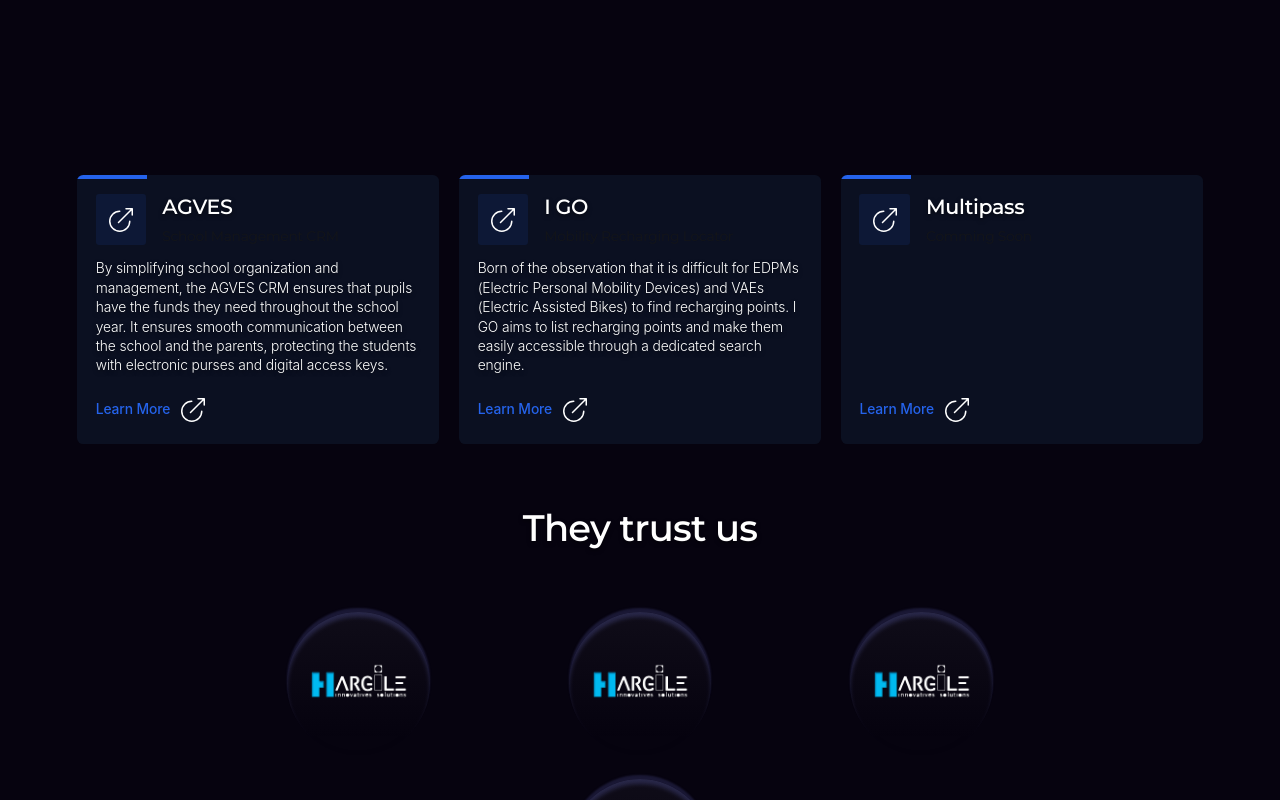
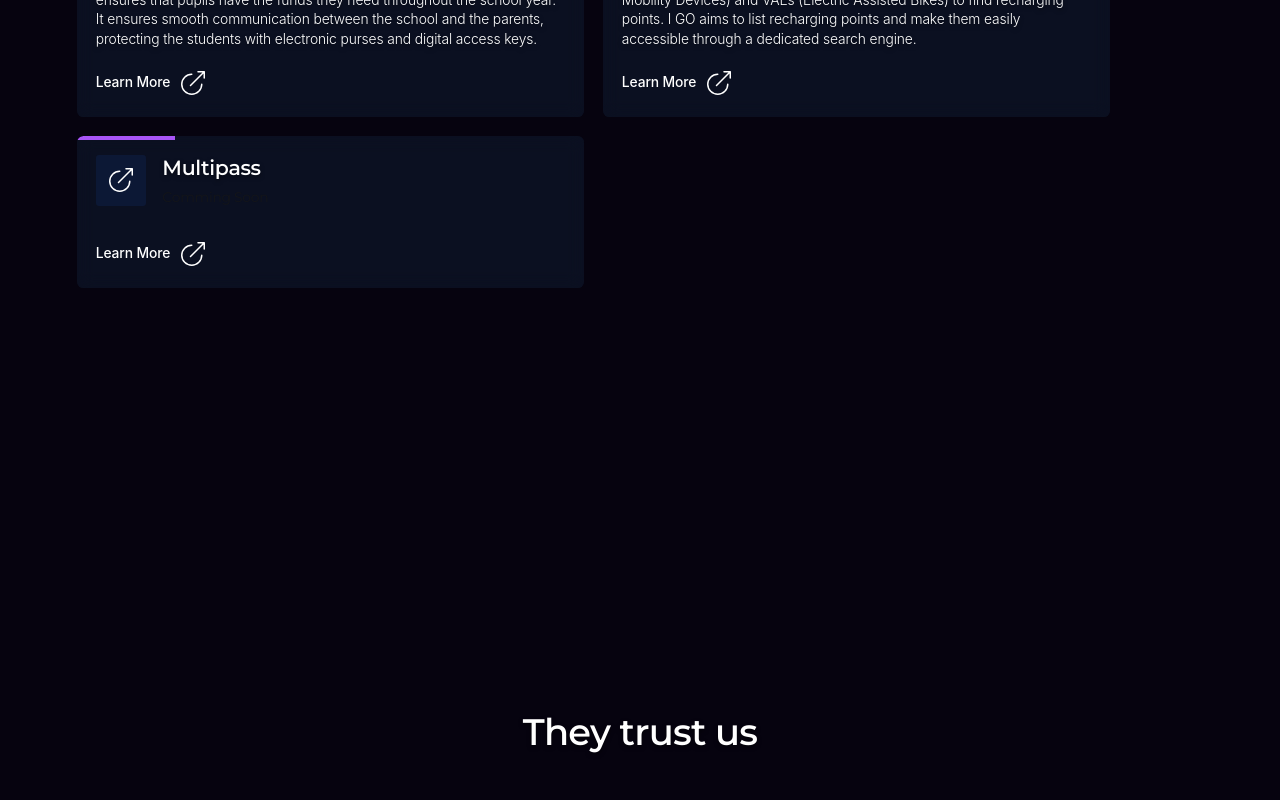
Before and after one commit to DoDesCadeaux/hargile_website, a Next.js app: page /en in a window 1280 px wide. Shown: the part 1080-1880 px from the top of the page. Built offline with nearby package versions, Linux system fonts and the light colour scheme; a web font is replaced by a local one.

Commit message:
added EarthVideoLayer.jsx

```diff
--- a/src/components/pages/homepage/latest-insights/insight-card.styled.js
+++ b/src/components/pages/homepage/latest-insights/insight-card.styled.js
@@ -54,7 +54,7 @@ export const Category = styled.span.attrs({
 })`
     text-transform: uppercase;
     font-weight: 600;
-    color: var(--color-primary);
+    color: var(--color-text-light);
     margin-bottom: 0.75rem;
     letter-spacing: 0.05em;
 `;
--- a/src/components/pages/homepage/latest-insights/latest-insights.styled.js
+++ b/src/components/pages/homepage/latest-insights/latest-insights.styled.js
@@ -86,17 +86,33 @@ export const InsightsGrid = styled.div`
 export const ViewAllLink = styled(Link)`
     margin-top: calc(2vw + 12vh);
     align-self: flex-start;
-    color: var(--color-primary);
-    text-decoration: none;
-    font-weight: 500;
-    display: inline-flex;
     align-items: center;
     gap: 0.5rem;
     transition: all 0.3s ease;
     z-index: 3;
-    position: relative;
+    width: max-content;
+    display: flex;
+    color: var(--color-text-light);
+    font-weight: 500;
+    text-decoration: none;
+    position: relative; /* Allow for absolute positioning of pseudo-elements */
+
+    &:after {
+        content: '';
+        position: absolute;
+        bottom: -4px;
+        left: 0;
+        width: 0;
+        height: 1px;
+        background-color: var(--color-text-light);
+        transition: width 0.3s ease;
+    }
 
     &:hover {
         transform: translateX(5px);
+
+        &:after {
+            width: 100%;
+        }
     }
 `;
--- a/src/components/pages/homepage/our-solutions/our-solutions.styled.js
+++ b/src/components/pages/homepage/our-solutions/our-solutions.styled.js
@@ -4,7 +4,8 @@ import styled from "styled-components";
 export const SectionContainer = styled.section`
     position: relative;
     width: 100%;
-    min-height: 90vh;
+    padding-top: 8vh;
+    padding-bottom: 45vh;
 `;
 
 export const ContentWrapper = styled.div`
@@ -23,7 +24,7 @@ export const CardsContainer = styled.div`
     flex-direction: column;
     align-items: center;
     gap: 4vw;
-    margin-top: 15vh;
+    margin-top: 6vh;
 
     & > * {
         width: 100%;
@@ -32,41 +33,19 @@ export const CardsContainer = styled.div`
     @media (min-width: 670px) {
         flex-direction: row;
         flex-wrap: wrap;
+        align-items: stretch;
+
         & > * {
             width: 45%;
-            aspect-ratio: 1;
         }
     }
 
     @media (min-width: 900px) {
-        margin-top: 50vh;
         gap: 1.5vw;
-        flex-direction: row;
-        align-items: stretch;
 
         & > * {
-            flex: 1;
             min-width: auto;
-            max-width: none;
-            aspect-ratio: auto;
-        }
-    }
-
-    @media (min-width: 1900px) {
-        position: absolute;
-        top: 8vh;
-        right: 2vw;
-        margin-top: 5vh;
-        gap: 5vh;
-        flex-direction: column;
-
-        & > * {
-            width: auto;
             max-width: 650px;
         }
     }
-
-    @media (min-width: 2000px) {
-        right: 8vw;
-    }
 `;
--- a/src/components/pages/homepage/our-solutions/solution-card.styled.js
+++ b/src/components/pages/homepage/our-solutions/solution-card.styled.js
@@ -19,6 +19,7 @@ export const CardContent = styled.div`
     position: relative;
     padding: 1.5rem;
     display: grid;
+    backdrop-filter: blur(8px);
     grid-template-areas:
                         "icon title"
                         "icon subtitle"
@@ -37,7 +38,7 @@ export const CardContent = styled.div`
         left: 0;
         width: calc(12 * 1% * 1.618);
         height: 4px;
-        background-color: var(--color-primary);
+        background-color: var(--color-accent-mihai);
     }
 `;
 
@@ -85,7 +86,7 @@ export const LearnMoreLink = styled(Link)`
     grid-area: button;
     display: flex;
     align-items: center;
-    color: var(--color-primary);
+    color: var(--color-text-light);
     text-decoration: none;
     font-weight: 500;
     transition: color 0.2s ease;
--- a/src/components/pages/homepage/recent-works/recent-works.styled.js
+++ b/src/components/pages/homepage/recent-works/recent-works.styled.js
@@ -64,7 +64,7 @@ export const OurWorksLink = styled.div`
 
 export const SectionLink = styled(Link)`
     display: inline-block;
-    color: var(--color-primary);
+    color: var(--color-text-light);
     font-size: 1.125rem;
     font-weight: 500;
     text-decoration: none;
@@ -78,7 +78,7 @@ export const SectionLink = styled(Link)`
         left: 0;
         width: 0;
         height: 1px;
-        background-color: var(--color-primary);
+        background-color: var(--color-text-light);
         transition: width 0.3s ease;
     }
 
--- a/src/components/pages/homepage/trusted-brands/trusted-brands.styled.js
+++ b/src/components/pages/homepage/trusted-brands/trusted-brands.styled.js
@@ -44,6 +44,8 @@ export const LogoWrapper = styled.div`
     box-shadow: 0 -4px 2px rgba(50, 50, 100, 0.45),
     inset 0 5px 4px rgba(50, 50, 100, 0.6),
     inset -1px -1px 4px rgba(0, 0, 0, 0.1);
+    backdrop-filter: blur(6px);
+    background: rgb(168, 85, 247, 0.05);
 
     &::before {
         content: '';
```
Also changed, not shown: src/components/pages/homepage/hero/heroSection.jsx (+6 -6 lines), src/app/pages/_app.js (indentation only).
